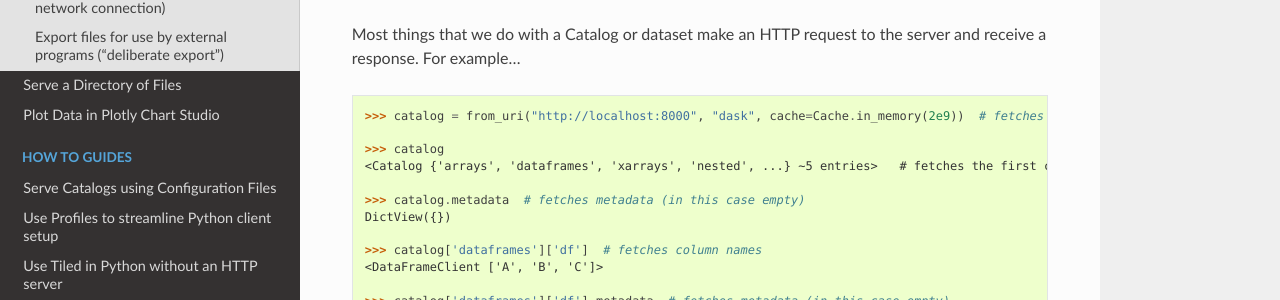
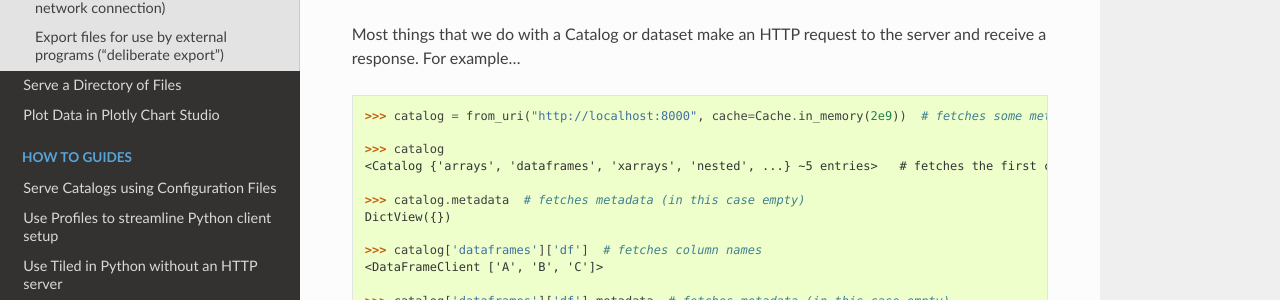
Before and after one commit to bluesky/tiled, a Sphinx documentation site: the page built from docs/source/tutorials/caching.md, in a window 1280 px wide and 900 px high, scrolled down 499 px. Shown: the part 151-451 px from the top of the window. Built offline with Sphinx 7.4.7 and the Read the Docs theme 2.0.0, drawn with Linux system fonts in a browser that asks for light colours; pages that are not in the unit, such as notebooks, are missing from menus.

Commit message:
Revert workaround of bug that has been fixed since.

````diff
--- a/docs/source/tutorials/caching.md
+++ b/docs/source/tutorials/caching.md
@@ -27,7 +27,7 @@ Most things that we do with a Catalog or dataset make an HTTP request to the
 server and receive a response. For example...
 
 ```python
->>> catalog = from_uri("http://localhost:8000", "dask", cache=Cache.in_memory(2e9))  # fetches some metadata
+>>> catalog = from_uri("http://localhost:8000", cache=Cache.in_memory(2e9))  # fetches some metadata
 
 >>> catalog
 <Catalog {'arrays', 'dataframes', 'xarrays', 'nested', ...} ~5 entries>   # fetches the first couple entry names
````
